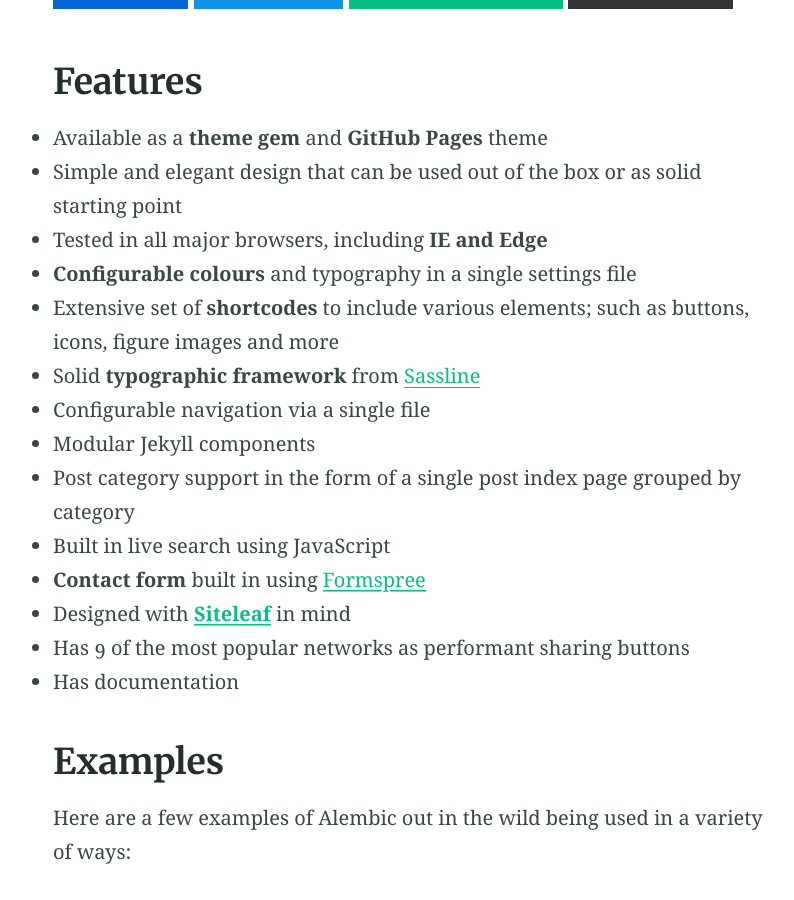
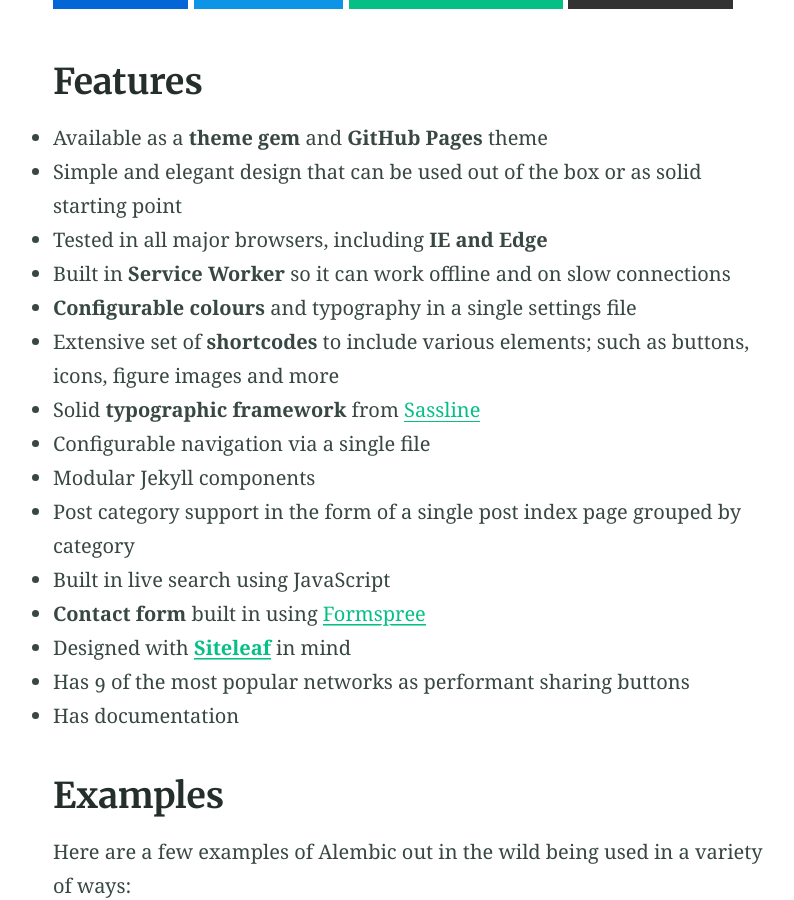
Before and after one commit to daviddarnes/alembic, a Jekyll site: the page built from index.md, in a window 1280 px wide and 900 px high, scrolled down 694 px. Shown: the whole window, without its empty margins (230-1024 px from the left). Built offline with Jekyll 4.4.1, drawn with Linux system fonts in a browser that asks for light colours; our own code applies the rules of GitHub Pages for plain Markdown files; some of the changed lines change nothing that is shown; some of the changed text lies outside the part shown.

Commit message:
Update docs on both readme and homepage

```diff
--- a/index.md
+++ b/index.md
@@ -16,6 +16,7 @@
 - Available as a **theme gem** and **GitHub Pages** theme
 - Simple and elegant design that can be used out of the box or as solid starting point
 - Tested in all major browsers, including **IE and Edge**
+- Built in **Service Worker** so it can work offline and on slow connections
 - **Configurable colours** and typography in a single settings file
 - Extensive set of **shortcodes** to include various elements; such as buttons, icons, figure images and more
 - Solid **typographic framework** from [Sassline](https://sassline.com/)
@@ -67,7 +68,7 @@
 
 1. [Fork the repo](https://github.com/daviddarnes/alembic#fork-destination-box)
 2. Replace the `Gemfile` with one stating all the gems used in your project
-3. Delete the following unnecessary files/folders: `CODE_OF_CONDUCT.md`, `CONTRIBUTING.md`, `LICENSE`, `screenshot.png`, `CNAME` and `alembic-jekyll-theme.gemspec`
+3. Delete the following unnecessary files/folders: `.github`, `LICENSE`, `screenshot.png`, `CNAME` and `alembic-jekyll-theme.gemspec`
 4. Run the command `bundle install` in the root of project to install the jekyll remote theme gem as a dependancy
 5. Run `bundle exec jekyll serve` to build and serve your site
 6. Done! Use the [configuration](#configuration) documentation and the example [`_config.yml`](https://github.com/daviddarnes/alembic/blob/master/_config.yml) file to set things like the navigation, contact form and social sharing buttons
```
Also changed, not shown: README.md.
